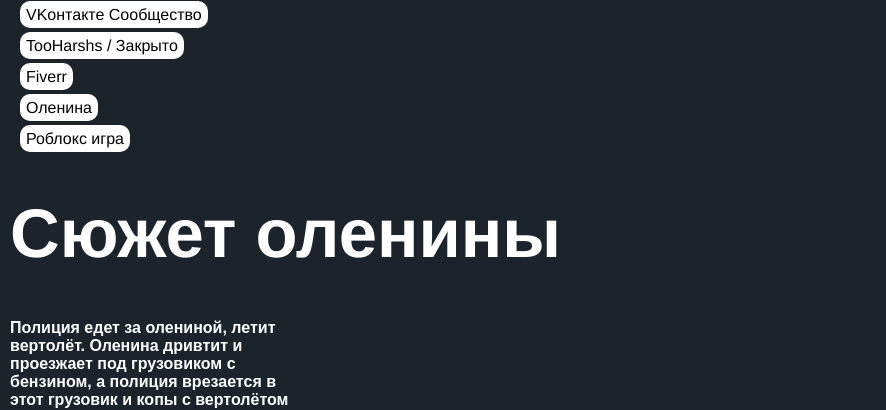
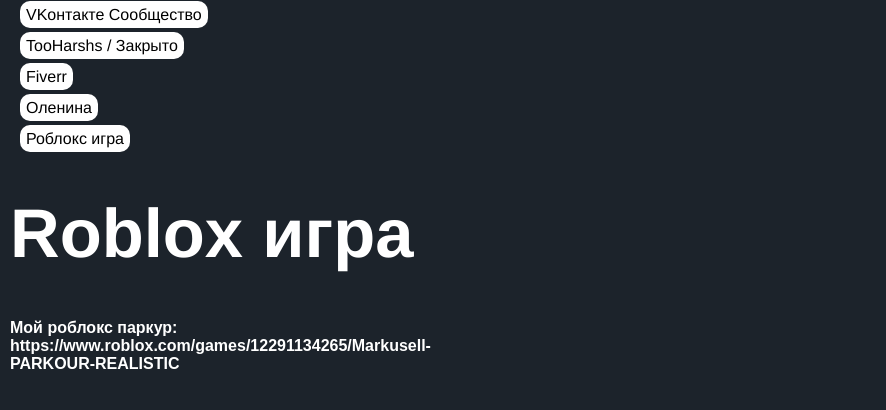
Before and after one commit to tooharshs/Markusell, a plain HTML site: page index.html in a window 1280 px wide. Shown: the part 368-778 px from the top of the page, without its empty margins (0-886 px from the left). Drawn offline with Linux system fonts and the light colour scheme.

Commit message:
Update index.html

```diff
--- a/index.html
+++ b/index.html
@@ -31,6 +31,9 @@
 <a class="button" href="https://www.roblox.com/games/12291134265/Markusell-PARKOUR-REALISTIC">Роблокс игра</a>
 <pre></pre>
 
+    <h1 class="up">Roblox игра</h1>
+<h4 class="texte"> Мой роблокс паркур: https://www.roblox.com/games/12291134265/Markusell-PARKOUR-REALISTIC
+</h4>
 
 <h1 class="up">Сюжет оленины</h1>
 
```
